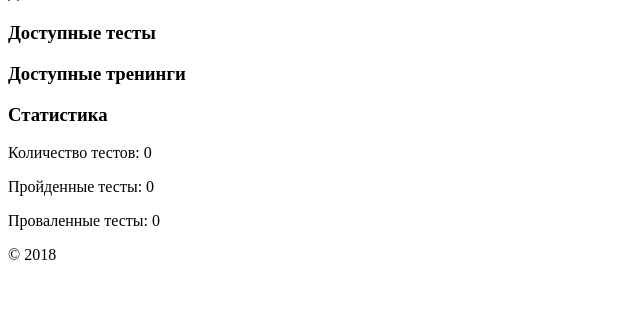
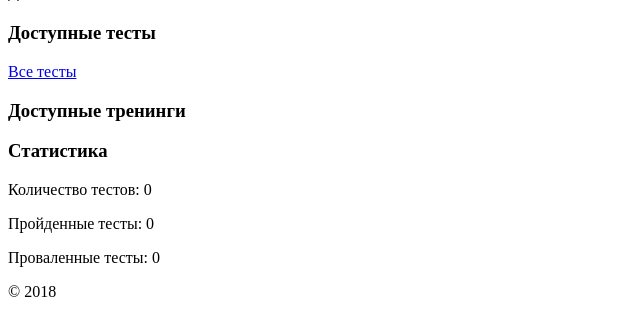
Before and after one commit to hollandit/trainingYii, a Yii app: template frontend/views/site/index.php in a window 1280 px wide. Shown: the part 79-415 px from the top of the page, without its empty margins (0-640 px from the left). Run offline with PHP 8.4 and a stand-in for Yii, Linux system fonts and the light colour scheme; the template is opened without the code that fills it, so the values that code supplies are empty; some libraries are stand-ins or nearby versions.

Commit message:
added link for all test

```diff
--- a/frontend/views/site/index.php
+++ b/frontend/views/site/index.php
@@ -15,6 +15,7 @@ $this->title = 'Главная страница';
         <?php foreach ($thema as $name){
             echo Html::a($name->name, ['test/testing', 'id' => $name->id]).'<br>';
         } ?>
+        <?= Html::a('Все тесты', ['#'], ['class' => 'btn btn-link']) ?>
     <h3>Доступные тренинги</h3>
 
     <h3>Статистика</h3>
```
